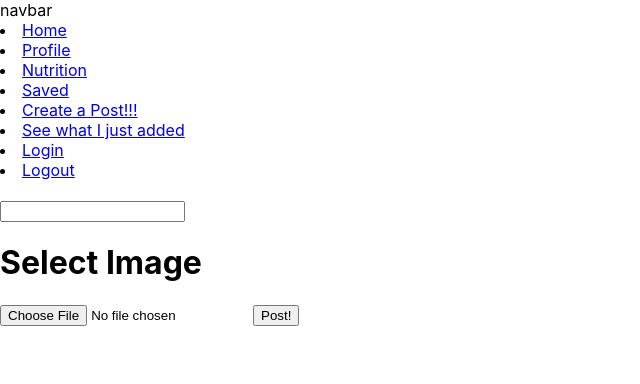
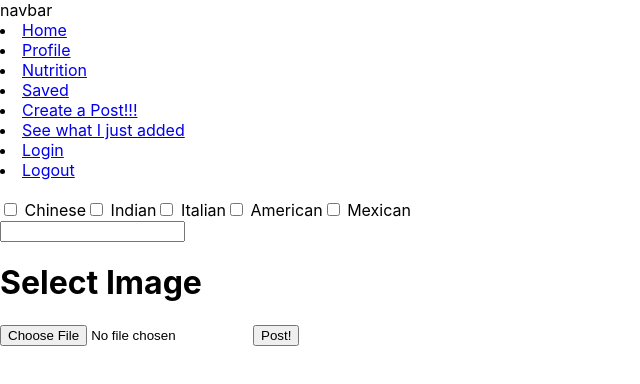
Before and after one commit to laurenhannah29/TasteBuds, a React (Create React App) app: page /NewPost in a window 1280 px wide. Shown: the top 384 px of the page, without its empty margins (0-640 px from the left). Built offline with nearby package versions, Linux system fonts and the light colour scheme.

Commit message:
added categories for filters

```diff
--- a/src/components/Buttons.js
+++ b/src/components/FilterButtons.js
@@ -1,7 +1,7 @@
 import React from "react";
 import Data from "./Data";
 
-const Buttons = ({ filterPost, setPost, blogPosts }) => {
+const FilterButtons = ({ filterPost, setPost, blogPosts }) => {
   return (
     <>
       <div>
@@ -26,4 +26,4 @@ const Buttons = ({ filterPost, setPost, blogPosts }) => {
   );
 };
 
-export default Buttons;
+export default FilterButtons;
--- a/src/pages/Home.js
+++ b/src/pages/Home.js
@@ -3,7 +3,7 @@
 import { Post } from '../components/Post.js'; //create post page
 import React, { useState, useEffect } from "react";
 import Data from "../components/Data.js";
-import Buttons from "../components/Buttons.js";
+import FilterButtons from "../components/FilterButtons.js";
 import PostBlocks from '../components/PostBlocks.js';
 
 const Home = () => {
@@ -55,7 +55,7 @@ const Home = () => {
             <div>
         <div>
           {/* <h1>Filtering Posts Page</h1> */}
-          <Buttons
+          <FilterButtons
             filterPost={filterPost}
             setPost={setPost}
             blogPosts={blogPosts}
--- a/src/pages/NewPost.js
+++ b/src/pages/NewPost.js
@@ -7,12 +7,13 @@ class NewPost extends Component {
         this.state = {
             image: null,
             file: null,
-            caption: ""
+            caption: "",
+            category: []
         };
 
         this.onImageChange = this.onImageChange.bind(this);
         this.onCaptionChange = this.onCaptionChange.bind(this);
-        this.onCaptionChange = this.onCaptionChange.bind(this);
+        this.onCategoryChange = this.onCategoryChange.bind(this);
     }
 
     onImageChange = event => {
@@ -27,12 +28,17 @@ class NewPost extends Component {
         this.setState({ caption: event.target.value })
     };
 
+    onCategoryChange = event => {
+        this.setState({ category: event.target.value })
+    };
+
     onClickPost = async e => {
         e.preventDefault();
 
         const formData = new FormData();
         formData.append("file", this.state.file);
         formData.append("caption", this.state.caption)
+        formData.append("category", this.state.category)
 
         let success = false;
         await fetch("/save_post", {
@@ -59,6 +65,19 @@ class NewPost extends Component {
                         <img src={this.state.image} name="myImage" />
                         <form onSubmit={this.onClickPost}>
                             <div>
+                                <div>
+                                    <input type="checkbox" id="cuisine1" name="cuisine1" value="Chinese"/>
+                                    <label for="cuisine1"> Chinese</label>
+                                    <input type="checkbox" id="cuisine2" name="cuisine2" value="Indian"/>
+                                    <label for="cuisine2"> Indian</label>
+                                    <input type="checkbox" id="cuisine3" name="cuisine3" value="Italian"/>
+                                    <label for="cuisine3"> Italian</label>
+                                    <input type="checkbox" id="cuisine4" name="cuisine4" value="American"/>
+                                    <label for="cuisine4"> American</label>
+                                    <input type="checkbox" id="cuisine5" name="cuisine5" value="Mexican"/>
+                                    <label for="cuisine5"> Mexican</label>
+
+                                </div>
                                 <input
                                     name="caption"
                                     type="text"
```
